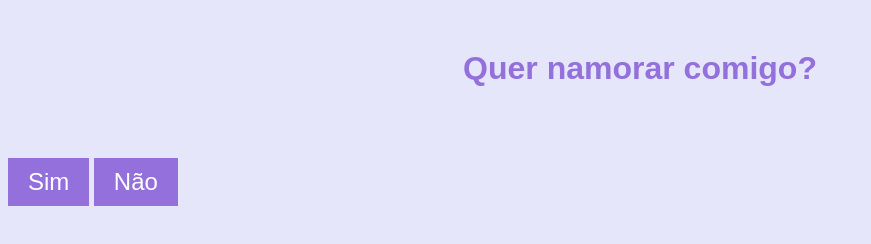
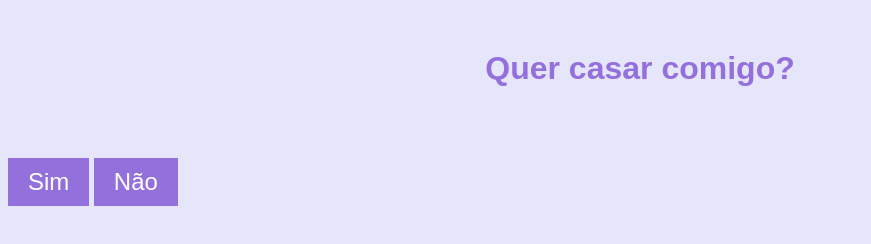
Before and after one commit to GuilhermeAbreu/pedido-de-namoro, a plain HTML site: page index.html in a window 1280 px wide. Shown: the whole page, without its empty margins (0-871 px from the left). Drawn offline with Linux system fonts and the light colour scheme.

Commit message:
Update index.html

```diff
--- a/index.html
+++ b/index.html
@@ -2,11 +2,11 @@
 <html>
 <head>
   <meta charset="UTF-8">
-  <title>Pedido de Namoro</title>
+  <title>Pedido de casamento</title>
   <link rel="stylesheet" type="text/css" href="styles.css">
 </head>
 <body>
-  <h1 id="title">Quer namorar comigo?</h1>
+  <h1 id="title">Quer casar comigo?</h1>
   <button id="yes-btn" class="answer-btn">Sim</button>
   <button id="no-btn" class="answer-btn">Não</button>
   <div id="modal" class="modal">
```
